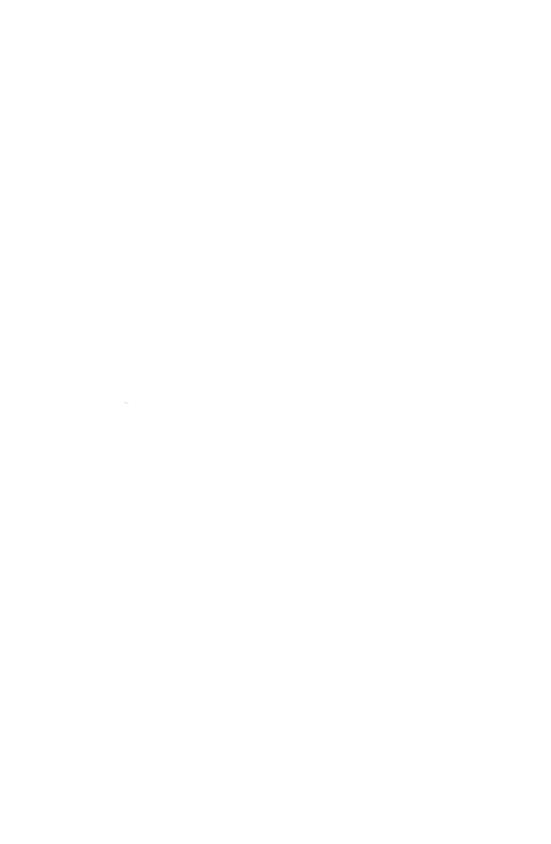
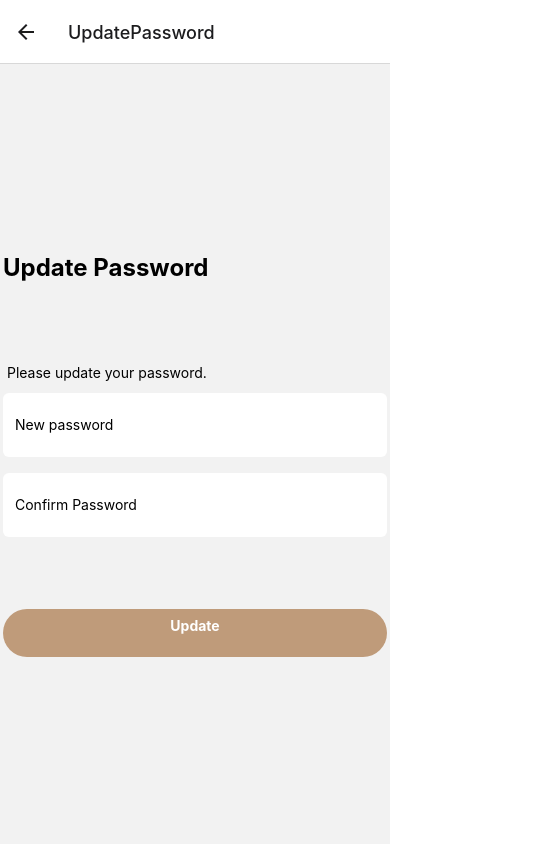
Before and after one commit to slimani-amine/CRAFTY, a React Native app in the folder crafty/: screen /UpdatePassword in a window 390 px wide. Before the commit this address had no page. Shown: the whole page, 551 px wide, since content can reach past the window. Built offline with nearby package versions, Linux system fonts and the light colour scheme.

Commit message:
fix login page & update password screen

```diff
--- a/crafty/App.js
+++ b/crafty/App.js
@@ -7,6 +7,7 @@ import Home from "./screens/Home";
 import Login from "./screens/Login";
 import ForgetPassword from "./screens/ForgetPassword";
 import CodeConfirmation from "./screens/CodeConfirmation";
+import UpdatePassword from "./screens/UpdatePassword";
 
 
 const Stack = createStackNavigator();
@@ -21,6 +22,7 @@ export default function App() {
         <Stack.Screen name="Login" component={Login}  />
         <Stack.Screen name="ForgetPassword" component={ForgetPassword}  />
         <Stack.Screen name="CodeConfirmation" component={CodeConfirmation}  />
+        <Stack.Screen name="UpdatePassword" component={UpdatePassword}  />
       </Stack.Navigator>
     </NavigationContainer>
   );
--- a/crafty/screens/CodeConfirmation.js
+++ b/crafty/screens/CodeConfirmation.js
@@ -1,7 +1,7 @@
-import { View, Text, TextInput } from "react-native";
+import { View, Text, TextInput,TouchableOpacity } from "react-native";
 import React from "react";
 
-const CodeConfirmation = () => {
+const CodeConfirmation = ({navigation}) => {
   return (
     <View className="flex flex-col w-full h-full bg-[f9f9f9] items-center">
       <Text className="font-bold text-2xl mt-44 mr-20">Code Confirmation</Text>
@@ -9,12 +9,17 @@ const CodeConfirmation = () => {
         Please, enter the code you received via email.
       </Text>
       <View className="flex flex-row gap-2 mx-1">
-        <TextInput className="w-20 h-20 pl-3 bg-white rounded-md" />
-        <TextInput className=" w-20 h-20  pl-3 bg-white rounded-md" />
-        <TextInput className=" w-20 h-20  pl-3 bg-white rounded-md" />
-        <TextInput className="w-20 h-20  pl-3 bg-white rounded-md" />
+        <TextInput className="w-16 h-16 pl-3 bg-white rounded-md " keyboardType='numeric' />
+        <TextInput className="w-16 h-16 pl-3 bg-white rounded-md" keyboardType='numeric' />
+        <TextInput className=" w-16 h-16  pl-3 bg-white rounded-md " keyboardType='numeric' />
+        <TextInput className="w-16 h-16 pl-3 bg-white rounded-md  " keyboardType='numeric' />
       </View>
-      <Text className="text-red-500 ml-2">Please make sure you entered the correct code.</Text>
+      <Text className="text-red-500 ml-3 mt-5">Please make sure you entered the correct code.</Text>
+      <TouchableOpacity
+      className="bg-[#BF9B7A] text-white w-96 h-12 p-2 mt-7 rounded-full items-center"
+     onPress={() => navigation.navigate("UpdatePassword")}>
+        <Text className="text-center text-white font-bold">Verify</Text>
+      </TouchableOpacity>
     </View>
   );
 };
--- a/crafty/screens/Login.js
+++ b/crafty/screens/Login.js
@@ -4,16 +4,16 @@ import { Text, View, TextInput, TouchableOpacity } from "react-native";
 
 export default function SignUp({ navigation }) {
   return (
-    <View className=" w-full h-full bg-white items-center justify-center ">
+    <View className="flex flex-col w-full h-full bg-[f9f9f9] items-center justify-center ">
       <View>
         <Text className="font-bold text-2xl mb-2">Login</Text>
 
       <TextInput
-        className="mb-4 w-96 h-16 pl-3 border  border-slate-500 rounded-md"
+        className="mb-4 w-96 h-16 pl-3 bg-white rounded-md"
         placeholder="Email"
       />
       <TextInput
-        className="mb-4 w-96 h-16 border border-slate-500 rounded-md"
+        className="mb-4 w-96 h-16 pl-3 bg-white rounded-md"
         placeholder="Password"
       />
       </View>
--- /dev/null
+++ b/crafty/screens/UpdatePassword.js
@@ -0,0 +1,31 @@
+import { View, Text, TextInput, TouchableOpacity } from "react-native";
+import React from "react";
+
+const UpdatePassword = ({ navigation }) => {
+  return (
+    <View className="flex flex-col w-full h-full bg-[f9f9f9] items-center justify-center">
+      <View>
+        <Text className="font-bold text-2xl mb-20">Update Password</Text>
+        <Text className="mb-3"> Please update your password.</Text>
+
+        <TextInput
+          className="mb-4 w-96 h-16 pl-3 bg-white rounded-md"
+          placeholder="New password"
+        />
+        <TextInput
+          className="mb-4 w-96 h-16 pl-3 bg-white rounded-md"
+          placeholder="Confirm Password"
+        />
+      </View>
+
+      <TouchableOpacity
+        className="bg-[#BF9B7A] text-white w-96 h-12 p-2 mt-14 rounded-full items-center"
+        onPress={() => navigation.navigate("Login")}
+      >
+        <Text className="text-center text-white font-bold">Update</Text>
+      </TouchableOpacity>
+    </View>
+  );
+};
+
+export default UpdatePassword;
```
